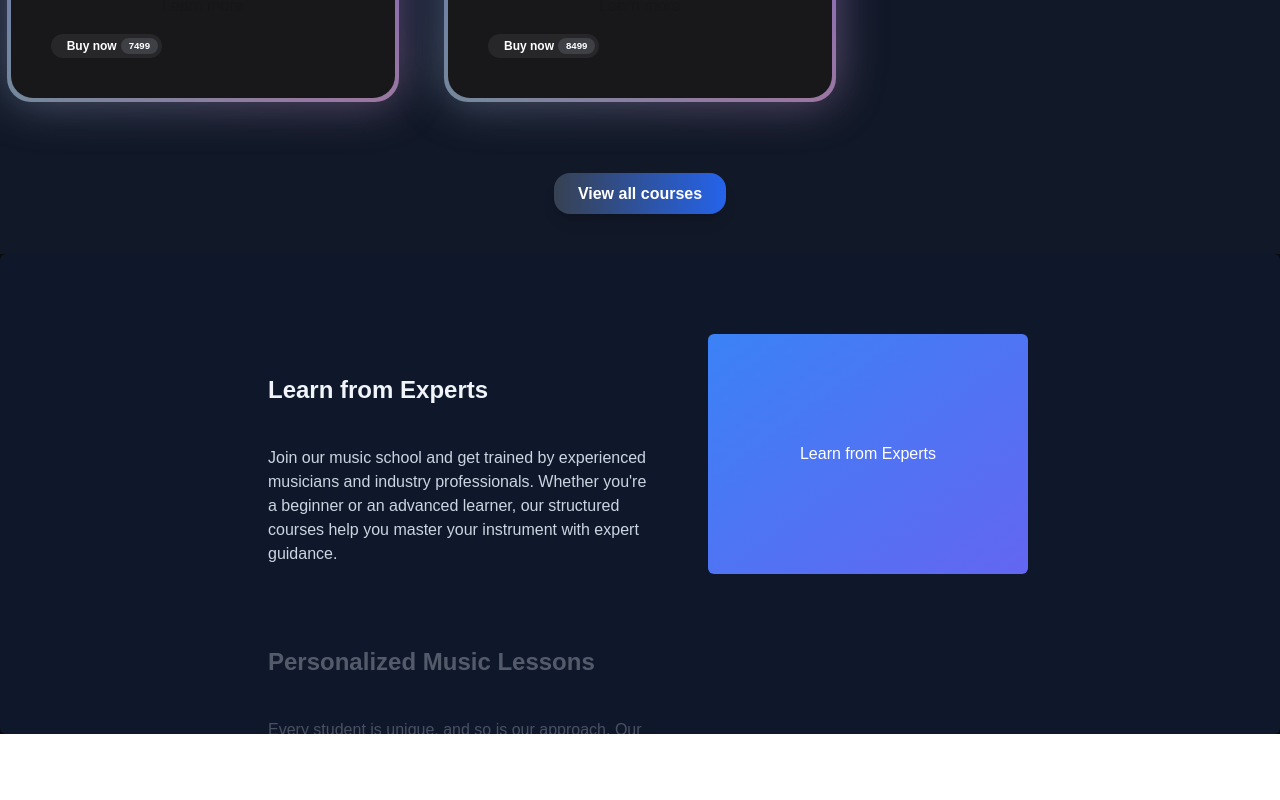
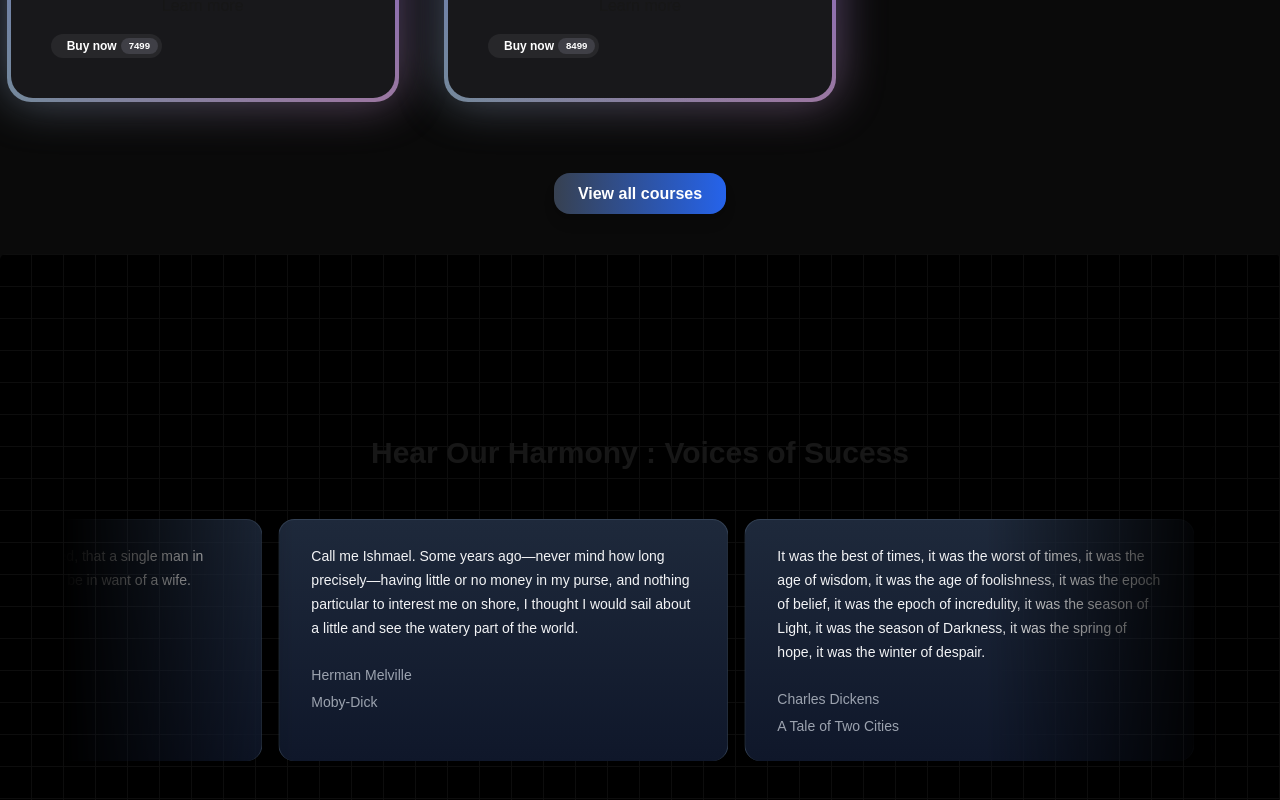
Before and after one commit to Igneel-98/music-academy-nextjs, a Next.js app: page / in a window 1280 px wide. Shown: the part 1414-2214 px from the top of the page. Before the commit the page ends 2148 px from the top, so only its background shows below. Built offline with nearby package versions, Linux system fonts and the light colour scheme.

Commit message:
added TestimonialCards component, update Tailwind config for SVG patterns, remove WhyChooseUs component

```diff
--- a/package.json
+++ b/package.json
@@ -10,6 +10,7 @@
   },
   "dependencies": {
     "clsx": "^2.1.1",
+    "mini-svg-data-uri": "^1.4.4",
     "motion": "^12.0.6",
     "next": "15.1.6",
     "react": "^19.0.0",
--- a/src/app/page.tsx
+++ b/src/app/page.tsx
@@ -1,13 +1,13 @@
 import FeaturedCourses from "@/components/FeaturedCourses";
 import HeroSection from "@/components/HeroSection";
-import WhyChooseUs from "@/components/WhyChooseUs";
+import { TestimonialCards } from "@/components/TestimonialCards";
 
 export default function Home() {
   return (
-    <main className="min-h-screen bg-black/[0.96] antialiased bg-grid-white">
+    <main className="min-h-screen bg-black/[0.96] antialiased">
       <HeroSection />
       <FeaturedCourses />
-      <WhyChooseUs />
+      <TestimonialCards />
     </main>
   );
 }
--- a/src/components/FeaturedCourses.tsx
+++ b/src/components/FeaturedCourses.tsx
@@ -19,7 +19,7 @@ export default function FeaturedCourses() {
     (course: Course) => course.isFeatured === true
   );
   return (
-    <div className="py-12 bg-gray-900">
+    <div className="py-12">
       <div>
         <div className="text-center">
           <h2 className="text-base text-teal-600 font-semibold tracking-wide uppercase">
--- a/src/components/Testimonials.tsx
+++ b/src/components/TestimonialCards.tsx
@@ -2,14 +2,19 @@
 
 import { InfiniteMovingCards } from "./ui/infinite-moving-cards";
 
-export function InfiniteMovingCardsDemo() {
+export function TestimonialCards() {
   return (
-    <div className="h-[40rem] rounded-md flex flex-col antialiased bg-white dark:bg-black dark:bg-grid-white/[0.05] items-center justify-center relative overflow-hidden">
-      <InfiniteMovingCards
-        items={testimonials}
-        direction="right"
-        speed="slow"
-      />
+    <div className="h-[44rem] w-full dark:bg-black dark:bg-grid-white/[0.05] items-center justify-center relative overflow-hidden rounded-md flex flex-col antialiased bg-white ">
+      <h2 className="text-3xl font-bold text-center mb-8 z-10">Hear Our Harmony : Voices of Sucess</h2>
+      <div className="flex justify-center w-full overflow-hidden px-4 sm:px-6 lg:px-8">
+        <div className="w-full max-w-6xl">
+          <InfiniteMovingCards
+            items={testimonials}
+            direction="right"
+            speed="fast"
+          />
+        </div>
+      </div>
     </div>
   );
 }
--- a/src/components/WhyChooseUs.tsx
+++ /dev/null
@@ -1,78 +0,0 @@
-"use client";
-import React from "react";
-import { StickyScroll } from "@/components/ui/sticky-scroll-reveal";
-import Image from "next/image";
-
-const content = [
-  {
-    title: "Learn from Experts",
-    description:
-      "Join our music school and get trained by experienced musicians and industry professionals. Whether you're a beginner or an advanced learner, our structured courses help you master your instrument with expert guidance.",
-    content: (
-      <div className="h-full w-full bg-[linear-gradient(to_bottom_right,var(--blue-500),var(--indigo-500))] flex items-center justify-center text-white">
-        Learn from Experts
-      </div>
-    ),
-  },
-  {
-    title: "Personalized Music Lessons",
-    description:
-      "Every student is unique, and so is our approach. Our tailored music lessons ensure that you progress at your own pace, focusing on your strengths while improving weak areas. Get one-on-one mentorship and structured learning.",
-    content: (
-      <div className="h-full w-full flex items-center justify-center text-white">
-        <Image
-          src="/music-lesson.webp"
-          width={300}
-          height={300}
-          className="h-full w-full object-cover"
-          alt="Personalized Music Lessons"
-        />
-      </div>
-    ),
-  },
-  {
-    title: "Live Performance Training",
-    description:
-      "Master the art of performing live! Our school offers regular stage practice, band collaborations, and concerts, helping you build confidence and stage presence. Learn to captivate your audience with powerful performances.",
-    content: (
-      <div className="h-full w-full bg-[linear-gradient(to_bottom_right,var(--red-500),var(--yellow-500))] flex items-center justify-center text-white">
-        Live Performance Training
-      </div>
-    ),
-  },
-  {
-    title: "Music Production & Recording",
-    description:
-      "Step into the world of music production! Learn to compose, record, and produce your own music using state-of-the-art software and studio equipment. Our courses cover everything from mixing and mastering to sound design.",
-    content: (
-      <div className="h-full w-full flex items-center justify-center text-white">
-        <Image
-          src="/studio.webp"
-          width={300}
-          height={300}
-          className="h-full w-full object-cover"
-          alt="Music Production & Recording"
-        />
-      </div>
-    ),
-  },
-  {
-    title: "Join Our Musical Community",
-    description:
-      "Be a part of a thriving community of musicians. Connect with fellow artists, collaborate on projects, and grow together. Our school hosts events, workshops, and jam sessions to keep the musical spirit alive!",
-    content: (
-      <div className="h-full w-full bg-[linear-gradient(to_bottom_right,var(--green-500),var(--blue-500))] flex items-center justify-center text-white">
-        Join Our Musical Community
-      </div>
-    ),
-  },
-];
-
-
-export default function WhyChooseUs() {
-  return (
-    <div>
-      <StickyScroll content={content} />
-    </div>
-  );
-}
--- a/src/components/ui/sticky-scroll-reveal.tsx
+++ /dev/null
@@ -1,112 +0,0 @@
-"use client";
-import React, { useEffect, useRef, useState } from "react";
-import { useMotionValueEvent, useScroll } from "framer-motion";
-import { motion } from "framer-motion";
-import { cn } from "@/lib/utils";
-
-export const StickyScroll = ({
-  content,
-  contentClassName,
-}: {
-  content: {
-    title: string;
-    description: string;
-    content?: React.ReactNode | any;
-  }[];
-  contentClassName?: string;
-}) => {
-  const [activeCard, setActiveCard] = React.useState(0);
-  const ref = useRef<any>(null);
-  const { scrollYProgress } = useScroll({
-    // uncomment line 22 and comment line 23 if you DONT want the overflow container and want to have it change on the entire page scroll
-    // target: ref,
-    container: ref,
-    offset: ["start start", "end start"],
-  });
-  const cardLength = content.length;
-
-  useMotionValueEvent(scrollYProgress, "change", (latest) => {
-    const cardsBreakpoints = content.map((_, index) => index / cardLength);
-    const closestBreakpointIndex = cardsBreakpoints.reduce(
-      (acc, breakpoint, index) => {
-        const distance = Math.abs(latest - breakpoint);
-        if (distance < Math.abs(latest - cardsBreakpoints[acc])) {
-          return index;
-        }
-        return acc;
-      },
-      0
-    );
-    setActiveCard(closestBreakpointIndex);
-  });
-
-  const backgroundColors = [
-    "var(--slate-900)",
-    "var(--black)",
-    "var(--neutral-900)",
-  ];
-  const linearGradients = [
-    "linear-gradient(to bottom right, var(--cyan-500), var(--emerald-500))",
-    "linear-gradient(to bottom right, var(--pink-500), var(--indigo-500))",
-    "linear-gradient(to bottom right, var(--orange-500), var(--yellow-500))",
-  ];
-
-  const [backgroundGradient, setBackgroundGradient] = useState(
-    linearGradients[0]
-  );
-
-  useEffect(() => {
-    setBackgroundGradient(linearGradients[activeCard % linearGradients.length]);
-  }, [activeCard]);
-
-  return (
-    <motion.div
-      animate={{
-        backgroundColor: backgroundColors[activeCard % backgroundColors.length],
-      }}
-      className="h-[30rem] overflow-y-auto flex justify-center relative space-x-10 rounded-md p-10"
-      ref={ref}
-    >
-      <div className="div relative flex items-start px-4">
-        <div className="max-w-2xl">
-          {content.map((item, index) => (
-            <div key={item.title + index} className="my-20">
-              <motion.h2
-                initial={{
-                  opacity: 0,
-                }}
-                animate={{
-                  opacity: activeCard === index ? 1 : 0.3,
-                }}
-                className="text-2xl font-bold text-slate-100"
-              >
-                {item.title}
-              </motion.h2>
-              <motion.p
-                initial={{
-                  opacity: 0,
-                }}
-                animate={{
-                  opacity: activeCard === index ? 1 : 0.3,
-                }}
-                className="text-kg text-slate-300 max-w-sm mt-10"
-              >
-                {item.description}
-              </motion.p>
-            </div>
-          ))}
-          <div className="h-40" />
-        </div>
-      </div>
-      <div
-        style={{ background: backgroundGradient }}
-        className={cn(
-          "hidden lg:block h-60 w-80 rounded-md bg-white sticky top-10 overflow-hidden",
-          contentClassName
-        )}
-      >
-        {content[activeCard].content ?? null}
-      </div>
-    </motion.div>
-  );
-};
--- a/tailwind.config.ts
+++ b/tailwind.config.ts
@@ -1,5 +1,44 @@
 import type { Config } from "tailwindcss";
 import { default as flattenColorPalette } from "tailwindcss/lib/util/flattenColorPalette";
+import svgToDataUri from "mini-svg-data-uri";
+import colors from "tailwindcss/colors";
+
+// Plugin to add utilities for SVG patterns
+function addSvgPatterns({ matchUtilities, theme }: any) {
+  matchUtilities(
+    {
+      'bg-grid': (value: any) => ({
+        backgroundImage: `url("${svgToDataUri(
+          `<svg xmlns="http://www.w3.org/2000/svg" viewBox="0 0 32 32" width="32" height="32" fill="none" stroke="${value}"><path d="M0 .5H31.5V32"/></svg>`
+        )}")`,
+      }),
+      'bg-grid-small': (value: any) => ({
+        backgroundImage: `url("${svgToDataUri(
+          `<svg xmlns="http://www.w3.org/2000/svg" viewBox="0 0 32 32" width="8" height="8" fill="none" stroke="${value}"><path d="M0 .5H31.5V32"/></svg>`
+        )}")`,
+      }),
+      'bg-dot': (value: any) => ({
+        backgroundImage: `url("${svgToDataUri(
+          `<svg xmlns="http://www.w3.org/2000/svg" viewBox="0 0 32 32" width="16" height="16" fill="none"><circle fill="${value}" id="pattern-circle" cx="10" cy="10" r="1.6257413380501518"></circle></svg>`
+        )}")`,
+      }),
+    },
+    { values: flattenColorPalette(theme('backgroundColor')), type: 'color' }
+  );
+}
+
+// This plugin adds each Tailwind color as a global CSS variable, e.g. var(--gray-200).
+function addVariablesForColors({ addBase, theme }: any) {
+  const allColors = flattenColorPalette(theme("colors"));
+  const newVars = Object.fromEntries(
+    Object.entries(allColors).map(([key, val]) => [`--${key}`, val])
+  );
+
+  addBase({
+    ":root": newVars,
+  });
+}
+
 
 export default {
   content: [
@@ -40,17 +79,6 @@ export default {
   },
   plugins: [
     addVariablesForColors,
+    addSvgPatterns
   ],
 } satisfies Config;
-
-// This plugin adds each Tailwind color as a global CSS variable, e.g. var(--gray-200).
-function addVariablesForColors({ addBase, theme }: any) {
-  const allColors = flattenColorPalette(theme("colors"));
-  const newVars = Object.fromEntries(
-    Object.entries(allColors).map(([key, val]) => [`--${key}`, val])
-  );
-
-  addBase({
-    ":root": newVars,
-  });
-}
```
Also changed, not shown: 1 other file (tests, documents, lock files or other folders).
